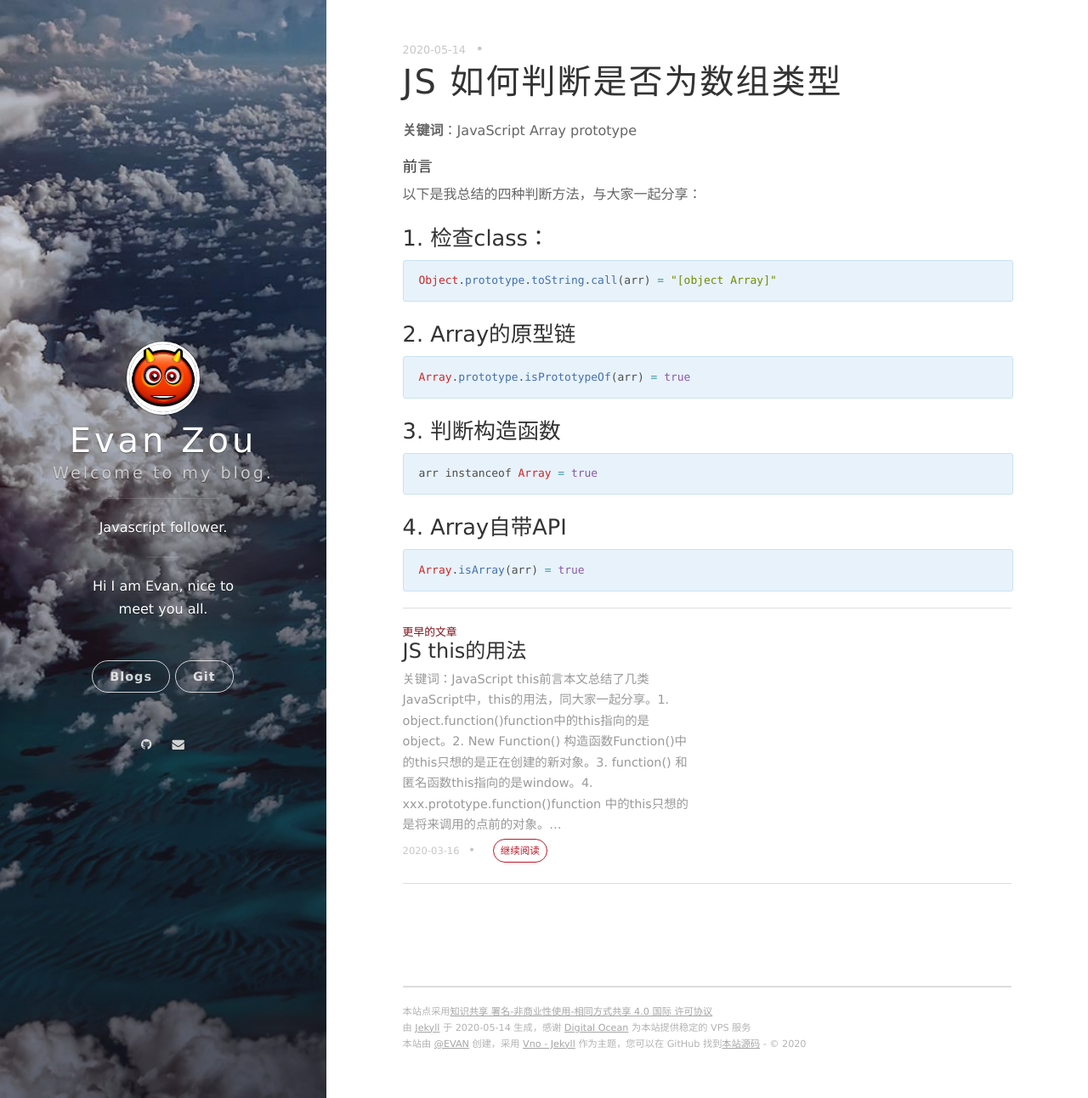
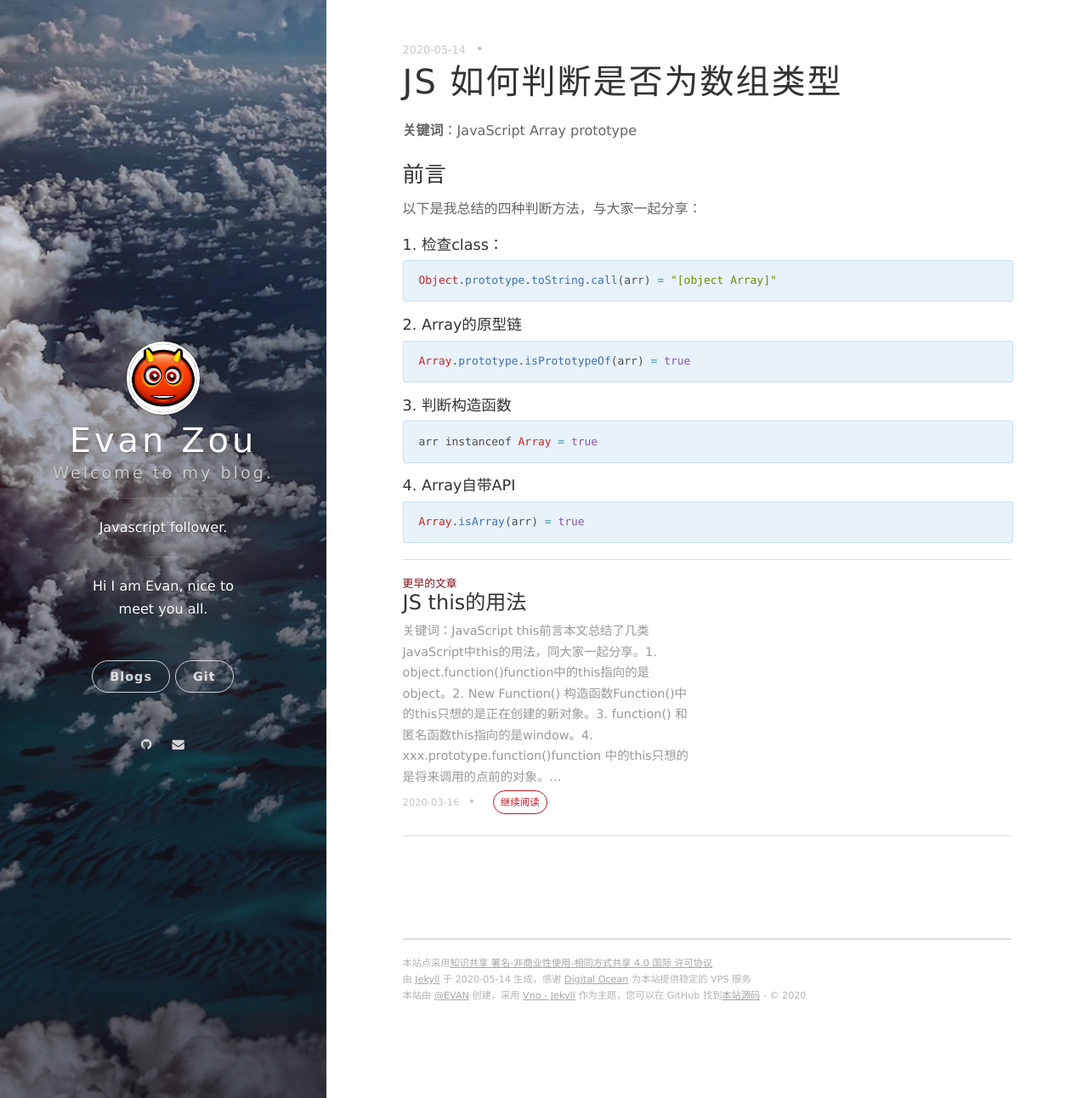
Before and after one commit to Evanzew/Evanzew.github.io, a Jekyll site: the page built from _posts/2020-05-14-JS-How-To-Check-Array-Type.markdown, in a window 1280 px wide and 1292 px high. Shown: the whole window at 85% size. Built offline with Jekyll 4.4.1, drawn with Linux system fonts in a browser that asks for light colours; nearby versions of some CDN libraries; comment, search, counter and statistics services are not loaded.

Commit message:
Update two blogs

```diff
--- a/_posts/2020-05-14-JS-How-To-Check-Array-Type.markdown
+++ b/_posts/2020-05-14-JS-How-To-Check-Array-Type.markdown
@@ -6,27 +6,27 @@ date: 2020-05-14 16:07:24.000000000 +09:00
 
 **关键词**：JavaScript Array prototype
 
-#### 前言
+### 前言
 以下是我总结的四种判断方法，与大家一起分享：
 
-### 1. 检查class：
+#### 1. 检查class：
 {% highlight ruby %}
 
 Object.prototype.toString.call(arr) = "[object Array]"
 
 {% endhighlight %}
 
-### 2. Array的原型链
+#### 2. Array的原型链
 {% highlight ruby %}
 Array.prototype.isPrototypeOf(arr) = true
 {% endhighlight %}
 
-### 3. 判断构造函数
+#### 3. 判断构造函数
 {% highlight ruby %}
 arr instanceof Array = true
 {% endhighlight %}
 
-### 4. Array自带API
+#### 4. Array自带API
 {% highlight ruby %}
 Array.isArray(arr) = true
 {% endhighlight %}
```
Also changed, not shown: _posts/2020-03-16-js-this-usage.markdown (+6 -6 lines).
